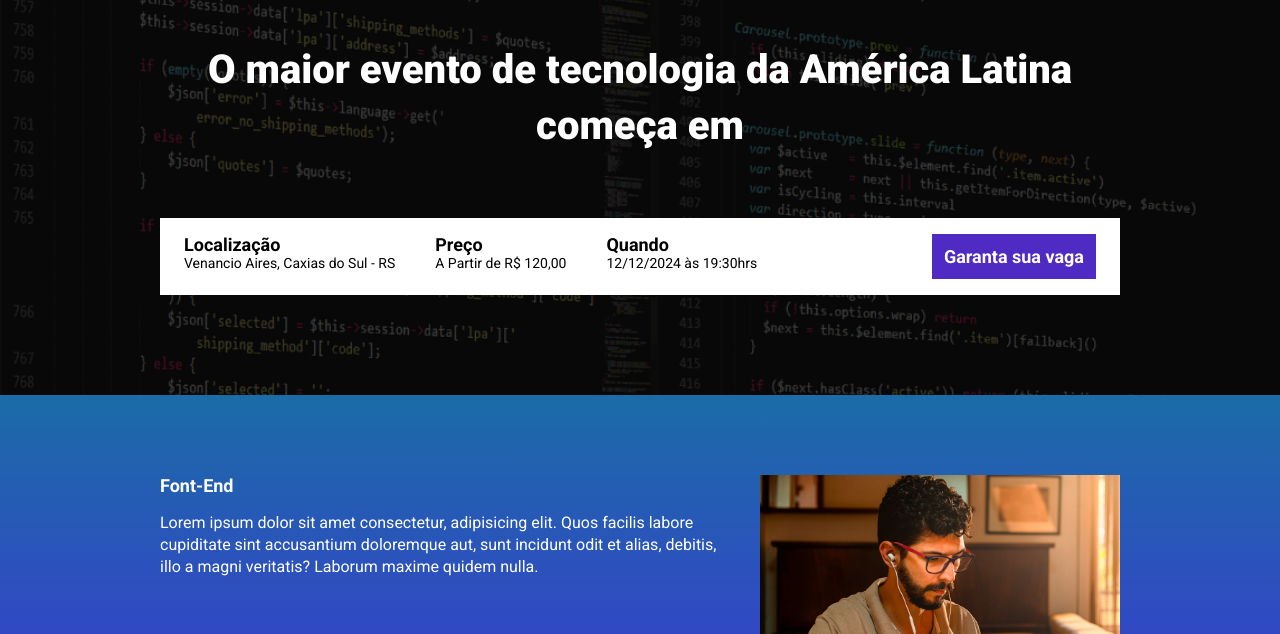
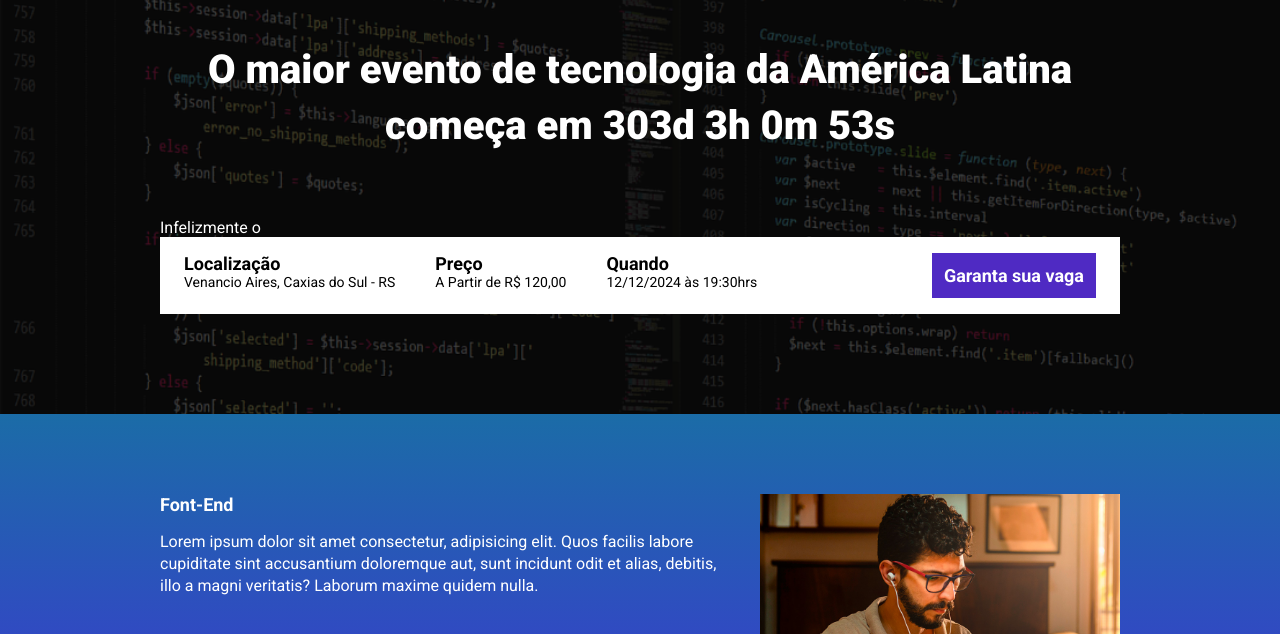
Before and after one commit to Phillipe-Hugo/ebac_tech_talks, a website built with Parcel: page src/index.html in a window 1280 px wide. Shown: the part 166-800 px from the top of the page. Built offline with nearby package versions, Linux system fonts and the light colour scheme.

Commit message:
Criando contagem regressiva

```diff
--- a/package.json
+++ b/package.json
@@ -2,8 +2,9 @@
   "name": "ebac_talks",
   "version": "1.0.0",
   "description": "",
-  "main": "index.js",
+
   "scripts": {
+    "build": "parcel build src/index.html",
     "dev": "parcel src/index.html src/styles/main.scss src/scripts/main.js",
     "test": "echo \"Error: no test specified\" && exit 1"
   },
--- a/src/index.html
+++ b/src/index.html
@@ -16,7 +16,10 @@
     <div class="container">
         <img class="hero__logo" src="./images/logo.png" alt="Ebac logo">
         <p class="hero__text">
-            O maior evento  de tecnologia da América Latina começa em <span id="contador"></span>
+            O maior evento  de tecnologia da América Latina começa em <span id="contador">
+        </p>
+        <p>
+            Infelizmente o <span id="fimDoEvento"></span>
         </p>
         <div class="infos-bar">
             <ul class="infos-bar__infos">
--- a/src/scripts/main.js
+++ b/src/scripts/main.js
@@ -1 +1,35 @@
 AOS.init();
+
+const dataDoEvento = new Date("Dec 12, 2024 19:00:00");
+const timeStampDoEvento = dataDoEvento.getTime();
+
+const contaAsHoras = setInterval(function () {
+    const agora = new Date();
+    const timeStampAtual = agora.getTime();
+
+    const distanciaAteOEvento = timeStampDoEvento - timeStampAtual;
+
+    const diaEmMs = 1000 * 60 * 60 * 24;
+    const horaEmMs = 1000 * 60 * 60;
+    const minutoEmMs = 1000 * 60 ;
+
+    const diasAteOEvento = Math.floor(distanciaAteOEvento  / diaEmMs);
+    const horasRestantes = Math.floor((distanciaAteOEvento % diaEmMs) / horaEmMs);
+    const minutosRestantes = Math.floor((distanciaAteOEvento % horaEmMs) / minutoEmMs);
+    const segundosRestantes = Math.floor(distanciaAteOEvento % minutoEmMs / 1000);
+
+
+    document.getElementById('contador').innerHTML = `${diasAteOEvento}d ${horasRestantes}h ${minutosRestantes}m ${segundosRestantes}s`;
+
+    if (distanciaAteOEvento < 0){
+        clearInterval(contaAsHoras);
+        document.getElementById('contador').innerHTML = "Evento encerrado";
+    } else{
+        document.getElementById('dias').innerHTML = `${diasAteOEvento} Dias`;
+        document.getElementById('horas').innerHTML = `${horasRestantes} Horas `;
+        document.getElementById('minutos').innerHTML= `:${minutosRestantes}`;
+        document.getElementById('segundos').innerHTML=` : ${segundosRestantes}`;
+    }
+
+
+}, 1000);
```
